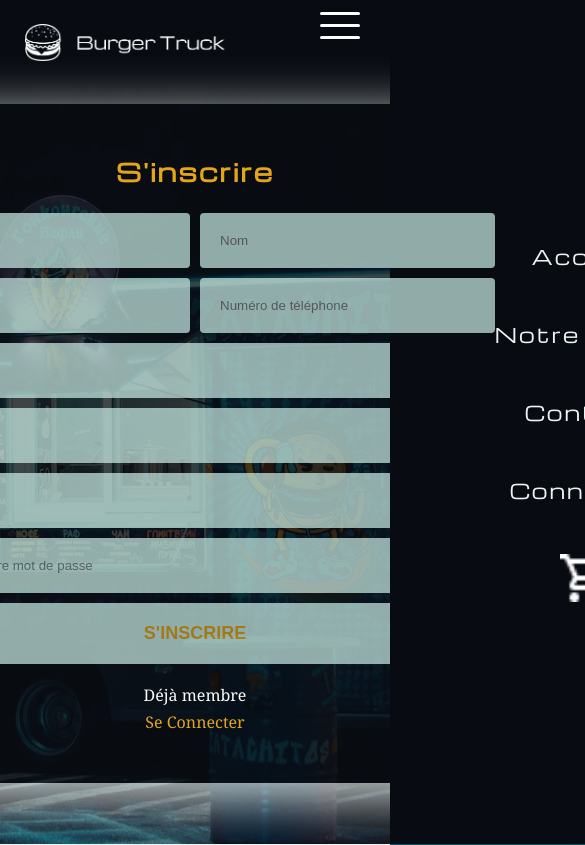
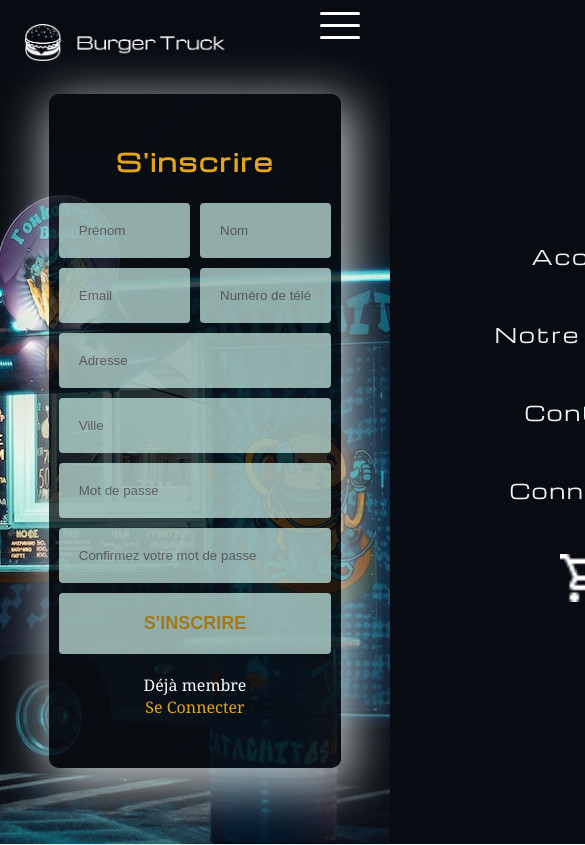
Before and after one commit to J-Banno/burgerTruckProject, a React (Create React App) app in the folder client/: page /Registration in a window 390 px wide. Shown: the top 845 px of the page, 585 px wide, since content can reach past the window. Built offline with nearby package versions, Linux system fonts and the light colour scheme.

Commit message:
form registration responsive

```diff
--- a/client/src/components/loginForm/loginForm.css
+++ b/client/src/components/loginForm/loginForm.css
@@ -21,7 +21,7 @@
   margin-bottom: 50px;
 }
 .loginInput {
-  padding: 18px 20px;
+  padding: 20px;
   width: 300px;
   margin: 6px;
   border: none;
@@ -70,6 +70,8 @@ Medias Queries
   }
   .loginInput {
     width: 250px;
+    font-size: 11px;
+    padding: 15px;
   }
   .titleForm {
     margin-bottom: 20px;
@@ -86,11 +88,31 @@ Height */
 
 @media screen and (max-height: 700px) {
   .inputFormContainer {
-    margin-top: 60px;
+    margin-top: 120px;
+    padding: 10px 25px 10px 25px;
+  }
+  .loginInput {
+    width: 250px;
+    font-size: 11px;
+    padding: 15px;
+  }
+  .titleForm {
+    margin-bottom: 20px;
+  }
+  .loginRedirection {
+    margin-top: 15px;
+  }
+  .loginRedirectionLink {
+    margin-top: 5px;
   }
 }
 @media screen and (max-height: 580px) {
   .inputFormContainer {
-    margin-top: 10px;
+    margin-top: 100px;
   }
 }
+@media screen and (max-height: 500px) {
+  .inputFormContainer {
+    margin-top: 30px;
+  }
+}
--- a/client/src/components/navbar/navbar.css
+++ b/client/src/components/navbar/navbar.css
@@ -90,6 +90,7 @@ Medias Queries
     padding: 5px;
     background: #080c12;
     transition: all 0.8s ease-in-out;
+    z-index: 1;
   }
   .navbarCart {
     width: 70px;
@@ -111,6 +112,7 @@ Medias Queries
     position: fixed;
     top: 5px;
     right: 30px;
+    z-index: 2;
   }
   .navbarBurger:hover {
     cursor: pointer;
--- a/client/src/components/navbar/navbar.js
+++ b/client/src/components/navbar/navbar.js
@@ -15,9 +15,9 @@ function Navbar() {
   return (
     <nav className={`navbar ${showLinks ? "showNav" : "hideNav"}`}>
       {/***** Logo *****/}
-      <div className="navbarLogoContainer">
+      <NavLink exact to="/" className="navbarLogoContainer">
         <img src={Logo} alt="logo" className="navbarLogo" />
-      </div>
+      </NavLink>
       <ul className="navbarLink">
         {/***** Home *****/}
         <NavLink
--- a/client/src/components/registrationForm/registrationForm.css
+++ b/client/src/components/registrationForm/registrationForm.css
@@ -7,8 +7,9 @@
 
 .inputFormRegistrationContainer {
   border-radius: 10px;
-  width: 800px;
+  width: 75%;
   margin-top: 20px;
+  margin-bottom: auto;
   padding: 50px 100px 50px 100px;
   background-color: rgba(8, 12, 18, 0.75);
   box-shadow: 5px 13px 50px 6px rgba(234, 244, 241, 0.8);
@@ -66,15 +67,14 @@
 /*************
   Medias Queries
   **************/
-/* @media screen and (max-width: 750px) {
-  .inputFormContainer {
-    padding: 25px 50px 25px 50px;
+
+@media screen and (max-width: 500px) {
+  .fromRegistrationContainer {
+    margin-top: 0px;
   }
-} */
-@media screen and (max-width: 450px) {
-  .inputFormContainer {
-    padding: 10px 0px 10px0px;
-    margin-top: 100px;
+  .inputFormRegistrationContainer {
+    padding: 50px 10px 50px 10px;
+    margin-top: 10px;
   }
 
   .titleFormRegistration {
@@ -84,19 +84,6 @@
     margin-top: 15px;
   }
   .registrationRedirectionLink {
-    margin-top: 5px;
+    margin-top: 0px;
   }
 }
-/*
-  Height */
-
-@media screen and (max-height: 700px) {
-  .inputFormRegistrationContainer {
-    margin-top: 60px;
-  }
-}
-@media screen and (max-height: 580px) {
-  .inputFormRegistrationContainer {
-    margin-top: 10px;
-  }
-}
--- a/client/src/components/registrationForm/registrationForm.js
+++ b/client/src/components/registrationForm/registrationForm.js
@@ -90,7 +90,7 @@ export default function RegistrationForm(props) {
           />
         </div>
         {/* Adress */}
-        <div className="inputContainer">
+        <div>
           <input
             className="inputRegistration"
             type="text"
```
